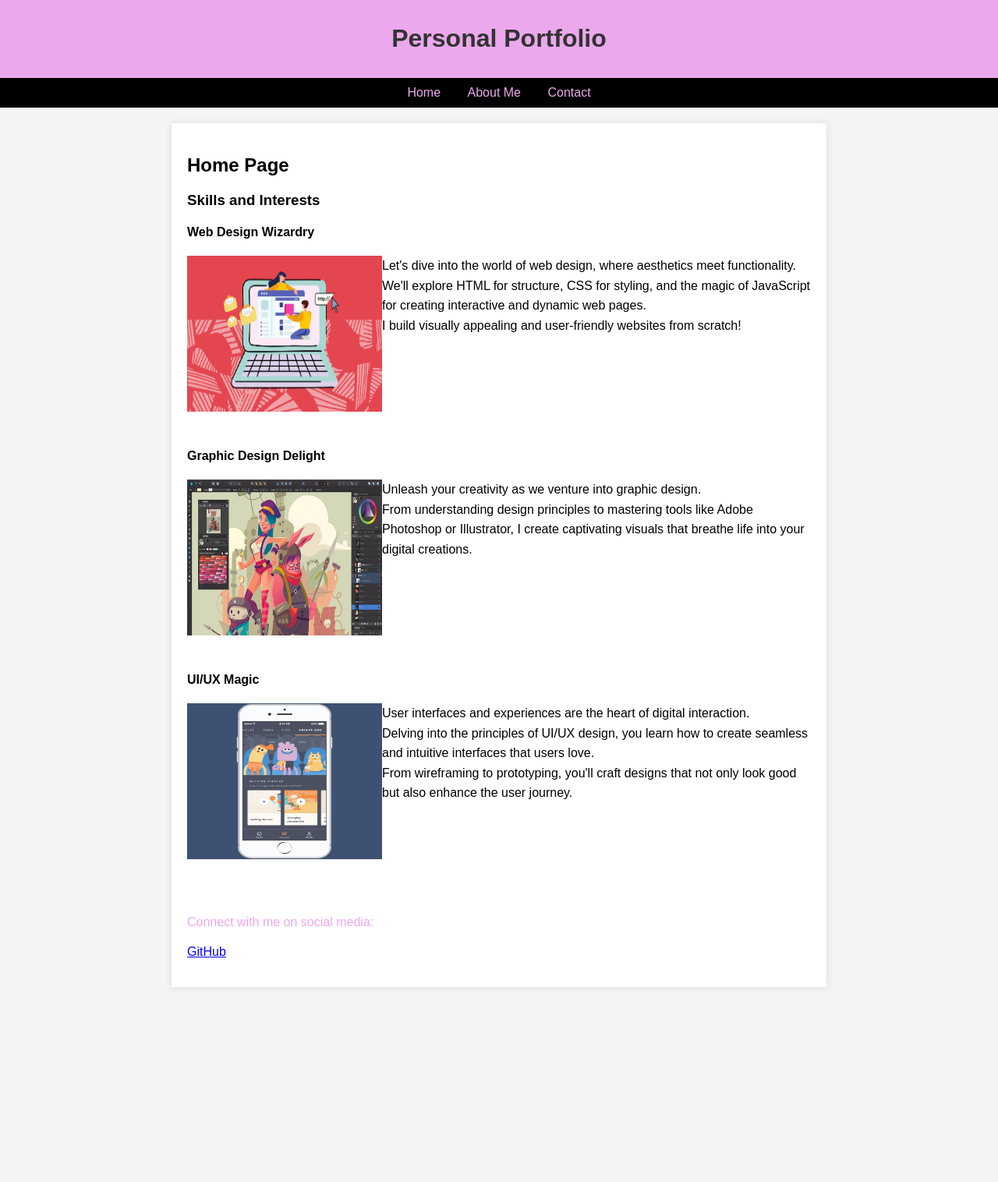
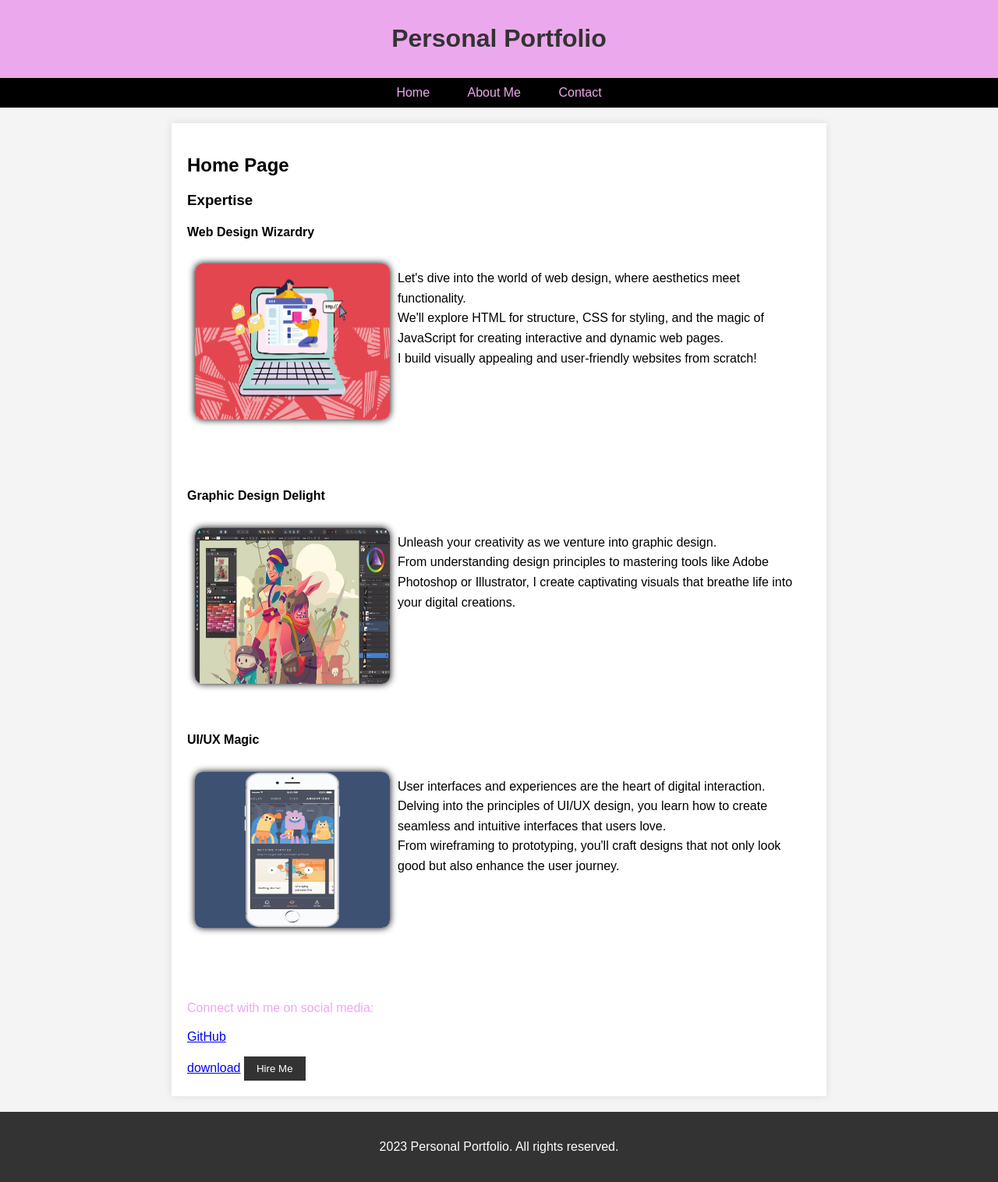
Before and after one commit to VictoriaGitonga/Personal-Portfolio, a plain HTML site: page Project 1/index.html in a window 1280 px wide. Shown: the whole page at 78% size. Before the commit the page ends 1286 px from the top, so only its background shows below. Drawn offline with Linux system fonts and the light colour scheme.

Commit message:
modified:   Project 1/about.html

```diff
--- a/Project 1/index.html
+++ b/Project 1/index.html
@@ -22,54 +22,69 @@
 
      <div class="container">
          <h2>Home Page</h2>
-            <h3>Skills and Interests</h3>
-            <section class="skills">
+            <h3>Expertise</h3>
+            <section class="expertise">
 
                 <ul>
                     <div class="web">
                         <li><h4>Web Design Wizardry</h4>
-                        <img src="web.png" alt=""
+                            <img src="assets/web.png" alt=""
                             width="250"
                             height="200">
+
+                            <div class="text">
                             <p>Let's dive into the world of web design, where aesthetics meet functionality. <br> We'll explore HTML for structure, CSS for styling, and the magic of JavaScript for creating interactive and dynamic web pages. <br> I build visually appealing and user-friendly websites from scratch!</p>
+                            </div>
                         </li>
                     </div>
                     <br><br><br><br><br><br>
                     <div class="grph">
                             <li><h4>Graphic Design Delight</h4>
-                        <img src="graphic.jpg" alt=""
+                            <img src="assets/graphic.jpg" alt=""
                             width="250"
                             height="200">
 
+                            <div class="text">
                             <p>Unleash your creativity as we venture into graphic design. <br> From understanding design principles to mastering tools like Adobe Photoshop or Illustrator, I create captivating visuals that breathe life into your digital creations.</p>
+                        </div>
                         </li>
                     </div>
                     <br><br><br><br><br><br>
                     <div class="ui">
                             <li><h4>UI/UX Magic</h4>
-                        <img src="ui.jpg" alt=""
+                            <img src="assets/ui.jpg" alt=""
                             width="250"
                             height="200">
 
+                            <div class="text">
                             <p>User interfaces and experiences are the heart of digital interaction. <br> Delving into the principles of UI/UX design, you learn how to create seamless and intuitive interfaces that users love. <br> From wireframing to prototyping, you'll craft designs that not only look good but also enhance the user journey.</p>
+                            </div>
                             </li>
                      </div>
+                </ul>
             </section>
             <br><br><br><br><br><br>
 
-            <!-- Add more skills or interests as needed -->
-            </ul>
+
+
                 <div class="box" id="socials">
                     <p>Connect with me on social media:</p>
                 </div>
 
             <ul>
                 <li><a href="https://github.com/VictoriaGitonga" target="_blank">GitHub</a></li>
-            <!-- Add more social media links as needed -->
+
             </ul>
+
+          <a href="/Users/torieee/Documents/Zindua/Web design (Z)/Project 1/assets/sample_resume.pdf" download="sample_resume">download</a>
+
+          <button onclick="navigateToContactForm()">Hire Me</button>
      </div>
 
+     <footer>
+        <p>2023 Personal Portfolio. All rights reserved.</p>
+    </footer>
 
-
+    <script src="script.js"></script>
     </body>
 </html>
--- /dev/null
+++ b/Project 1/script.js
@@ -0,0 +1,13 @@
+// script.js
+function displayPDF() {
+    // Provide the correct path to your PDF file
+    var pdfPath = '/Users/torieee/Documents/Zindua/Web design (Z)/Project 1/assets/sample_resume.pdf';
+
+    // Open the PDF in a new tab or window
+    window.open(pdfPath, '_blank');
+}
+
+function navigateToContactForm() {
+    // Redirect to the contact.html page
+    window.location.href = 'contact.html';
+}
--- a/Project 1/style.css
+++ b/Project 1/style.css
@@ -21,7 +21,10 @@ nav {
 nav a {
     color: #eca8ec;
     text-decoration: none;
-    margin: 0 15px;
+    margin: 0 20px;
+    list-style-type: none;
+    justify-content: space-around;
+    padding: 2px;
 }
 
 .container {
@@ -30,6 +33,7 @@ nav a {
     padding: 20px;
     background-color: #fff;
     box-shadow: 0 0 10px rgba(0, 0, 0, 0.1);
+
 }
 
 h1 {
@@ -67,7 +71,7 @@ input, textarea {
 button {
     background-color: #333;
     color: #fff;
-    padding: 10px 15px;
+    padding: 8px 16px 8px 16px;
     border: none;
     cursor: pointer;
 }
@@ -78,4 +82,52 @@ button:hover {
 
  img{
     float: left;
+    flex: 1;
+    text-align: center;
+    margin: 10px;
+    box-shadow: 0 0 10px;
+    border-radius: 10px;
  }
+
+ @media screen and (max-width: 800px) {
+    .container{
+        width: 100%; /* Occupy 100% on smaller screens */
+        margin: 0;   /*Remove margin on smaller screens */
+    }
+
+ }
+
+ footer {
+    background-color: #333;
+    color: white;
+    text-align: center;
+    padding: 1em;
+}
+
+iframe{
+    float: left;
+    flex: 1;
+    text-align: center;
+    margin: 10px;
+    box-shadow: 0 0 10px;
+    border-radius: 10px;
+}
+
+/* a{
+    padding: 16px 35px;
+    text-decoration: none;
+    border: #eca8ec;
+    border-radius: 35px;
+    letter-spacing: 2px;
+    color: #fff;
+    position: absolute;
+    margin: 10% 35%;
+
+} */
+/* a:hover{
+    background-color: #eca8ec;
+} */
+
+.text{
+    display: flex;
+}
```
Also changed, not shown: Project 1/about.html (+26 -6 lines), Project 1/contact.html (+6 -1 lines), Project 1/assets/graphic.jpg (renamed from Project 1/graphic.jpg), Project 1/assets/music.jpg (renamed from Project 1/music.jpg), Project 1/assets/tech.jpg (renamed from Project 1/tech.jpg), Project 1/assets/travel.jpg (renamed from Project 1/travel.jpg), Project 1/assets/ui.jpg (renamed from Project 1/ui.jpg), Project 1/assets/web.png (renamed from Project 1/web.png), 1 other file. Lines whose indentation alone changed are shown as unchanged.
